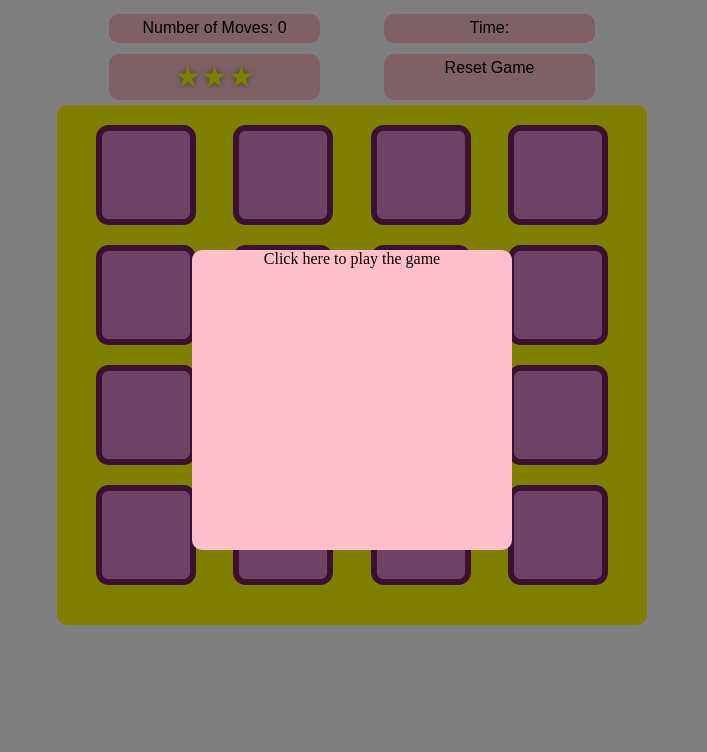
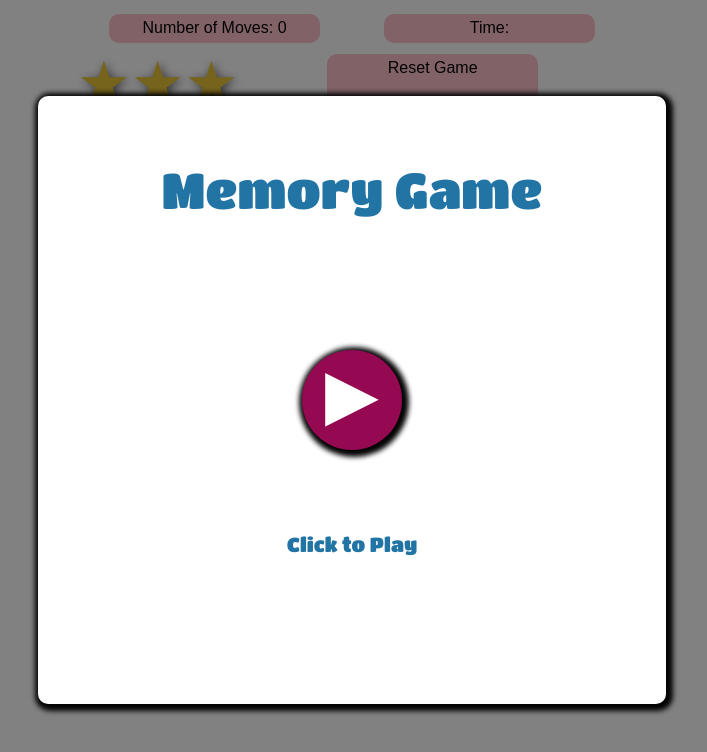
Before and after one commit to threadkind/GWGND02-Memory-Game, a plain HTML site: page index.html in a window 1280 px wide. Shown: the whole page, without its empty margins (288-995 px from the left). Drawn offline with Linux system fonts and the light colour scheme.

Commit message:
Add styling to popups

```diff
--- a/css/styles.css
+++ b/css/styles.css
@@ -1,9 +1,21 @@
+:root {
+  --black: #050505;
+  --lowOpacityBlack: rgba(5,5,5,0.5);
+  --white: #ffffff;
+  --blue: #2274a5;
+  --yellow: #eac435;
+  --plum: #950952;
+  --mainFont: 'Titan One', cursive;
+  --secondaryFont: Arial, sans-serif;
+}
+
+
 #overlay, .winner {
 	z-index: 25;
 	position: fixed;
 	top: 0;
 	left: 0;
-	background: rgba(0,0,0,0.5);
+	background: var(--lowOpacityBlack);
 	height: 100vh;
 	width: 100vw;
 	display: flex;
@@ -11,21 +23,42 @@
 	align-items: center;
 }
 
-#playButton{
-	color: black;
-	text-align: center;
-	background: pink;
-	width: 25%;
-	height: 300px;
+
+
+#congratulations, #playButton {
+  text-align: center;
+  font-family: var(--mainFont);
+  display: grid;
+  width: 75vw;
+  max-width: 500px;
+  height: 60vh;
+  border-radius: 10px;
+  padding: 5%;
+	background: var(--white);
+	color: var(--blue);
+  font-size: 18px;
+  box-shadow: 2px 2px 5px 5px var(--black);
+}
+#youWon {
+  font-size: 25px;
+}
+#playButton {
+	font-size: 50px;
+}
+#play {
+	font-size: 70px;
+	width: 100px;
+	height: 100px;
+	border-radius: 50%;
+	background: var(--plum);
+	color: var(--white);
+	box-shadow: 2px 2px 5px 5px var(--black);
+	margin: 0 auto;
 	cursor: pointer;
-	border-radius: 10px;
 }
-
-#congratulations {
-	width: 25%;
-	height: 200px;
-	background: yellow;
-	color: red;
+#clickToPlay {
+	margin: 10px;
+	font-size: 20px;
 }
 #gameButtons {
 	width: 550px;
@@ -33,7 +66,7 @@
 	flex-wrap: wrap;
 	margin: 0 auto;
 }
-#moves, #timer, #stars, #reset {
+#moves, #timer, #reset {
 	background: pink;
 	padding: 1%;
 	width: 200px;
@@ -43,9 +76,17 @@
 	font-family: sans-serif;
 }
 #stars {
-	color: yellow;
-	font-size: 30px;
-	text-shadow: 0 0 5px grey;
+	color: var(--yellow);
+	font-size: 60px;
+	text-shadow: 2px 2px 10px rgba(5,5,5,0.6);
+}
+#playAgain {
+  border-radius: 30px;
+  font-family: var(--mainFont);
+  font-size: 20px;
+  background: var(--plum);
+  color: var(--white);
+  cursor: pointer;
 }
 .noDisplay {
 	display: none !important;
--- a/index.html
+++ b/index.html
@@ -5,28 +5,32 @@
     <meta name="viewport" content="width=device-width,initial-scale=1">
     <title>Memory Game</title>
     <link rel="shortcut icon" href="images/favicon.png" type="image/png">
+    <link href="https://fonts.googleapis.com/css?family=Titan+One" rel="stylesheet">
 <link rel="stylesheet" href="css/styles.css" type="text/css">
   </head>
   <body>
     <nav></nav>
     <main>
       <div id="overlay">
-        <div id="playButton">Click here to play the game
+        <div id="playButton">
+          Memory Game<br><br>
+          <div id="play">▶</div>
+          <div id="clickToPlay">Click to Play</div>
         </div>
       </div>
 <div class="winner noDisplay">
   <div id="congratulations">
-          You Won!!<br>Congratulations<br>
-          Would you like to play again?
-          <div id="gameTime"></div>
+    <span id="youWon">🏆 You Won! 🏆</span>
     <div id="stars">
       <span class="threeStars displayBlock">★★★</span>
       <span class="twoStars noDisplay">★★☆</span>
       <span class="oneStar noDisplay">★☆☆</span>
-          </div>
-          <button>Play Again</button>
-        </div>
-      </div>
+    </div> <!-- end of stars-->
+    <div id="gameTime"></div>
+    <span id="playQuestion">Would you like to play again?</span>
+    <button id="playAgain">Play Again</button>
+  </div> <!-- end of congratulations-->
+</div> <!-- end of winner-->
       <div id="gameButtons">
         <div id="moves">Number of Moves: 0</div>
         <div id="timer">Time: <span class="time noDisplay">0</span></div>
--- a/js/scripts.js
+++ b/js/scripts.js
@@ -15,7 +15,7 @@ function increaseTime(){
 		if(seconds <10){
 			seconds = `0${seconds}`;
 		}
-	document.querySelector("..time").innerText = `${minutes}:${seconds}`
+	document.querySelector("time").innerText = `${minutes}:${seconds}`
 	}
 }
 	const timerInterval = setInterval(increaseTime, 1000);
@@ -132,12 +132,12 @@ cardContain.addEventListener('click', function(e){
 			}
 		if(notMatched === 0){
 			setTimeout(function(){
-				alert(`You Won!
-					${document.getElementById('timer').innerText}`);
-				clearInterval(timerInterval);
+				document.querySelector("#gameTime").innerText = `${document.getElementById('timer').innerText}`;
+				document.querySelector("#playAgain").addEventListener("click", resetGame);
+				document.querySelector(".winner").classList.remove("noDisplay");
+			clearInterval(timerInterval);
 			}, 1000);
-			document.querySelector("#gameTime").innerText = `${document.getElementById('timer').innerText}`;
-			document.querySelector(".winner").classList.remove("noDisplay");
+
 		};
 
 		document.querySelector("#moves").innerText = `Number of Moves: ${moves}`;
```
Lines whose indentation alone changed are shown as unchanged.
